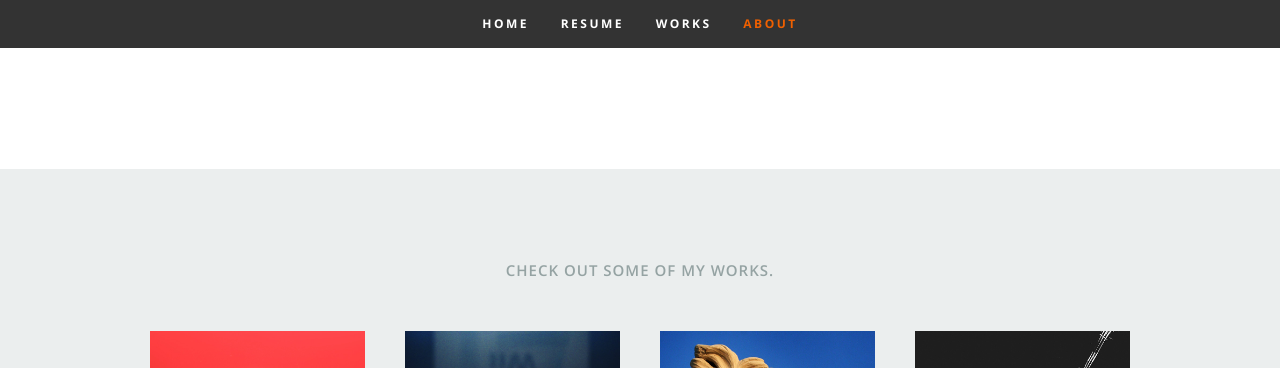
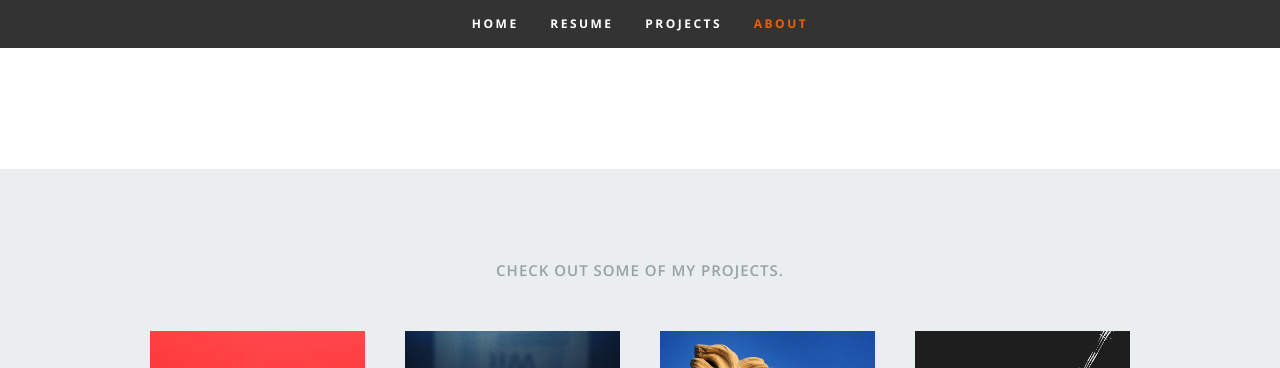
Before and after one commit to Alankrut/alankrut.github.io, a Jekyll site: the page index.html, which Jekyll copies as it is, in a window 1280 px wide and 900 px high, scrolled down 2773 px. Shown: the top 368 px of the window. Built offline with Jekyll 4.4.1, drawn with Linux system fonts in a browser that asks for light colours; nearby versions of some CDN libraries; some of the changed text lies outside the part shown.

Commit message:
Tidying up
Cleaned up formatting in index.html

```diff
--- a/index.html
+++ b/index.html
@@ -1,7 +1,8 @@
 <!DOCTYPE html>
 <!--[if lt IE 8 ]><html class="no-js ie ie7" lang="en"> <![endif]-->
 <!--[if IE 8 ]><html class="no-js ie ie8" lang="en"> <![endif]-->
-<!--[if (gte IE 8)|!(IE)]><!--><html class="no-js" lang="en"> <!--<![endif]-->
+<!--[if (gte IE 8)|!(IE)]><!-->
+<html class="no-js" lang="en"> <!--<![endif]-->
 <head>
 
    <!--- Basic Page Needs
@@ -37,24 +38,16 @@
    <!-- Header
    ================================================== -->
     <header id="home">
-
         <nav id="nav-wrap">
-
             <a class="mobile-btn" href="#nav-wrap" title="Show navigation">Show navigation</a>
             <a class="mobile-btn" href="#" title="Hide navigation">Hide navigation</a>
 
             <ul id="nav" class="nav">
                 <li class="current"><a class="smoothscroll" href="#home">Home</a></li>
                 <li><a class="smoothscroll" href="#resume">Resume</a></li>
-            <li><a class="smoothscroll" href="#portfolio">Works</a></li>
+                <li><a class="smoothscroll" href="#portfolio">Projects</a></li>
                 <li><a class="smoothscroll" href="#about">About</a></li>
-            <!--
-            <div align="right">
-                <li><a class="smoothscroll" href="#portfolio">Works</a></li>
-            </div>
-            -->
             </ul> <!-- end #nav -->
-
         </nav> <!-- end #nav-wrap -->
 
         <div class="row banner">
@@ -62,23 +55,19 @@
                 <h1 class="responsive-headline">Alankrut Patel</h1>
                 <h3>I'm a <span>software developer</span> that works primarily with <span>Java</span> and <span>Android</span>. I'm also a huge <span>techie</span> who strives to stay up to date with the newest technology. I can often be found tinkering with the latest gadgets. <br/>Go ahead and <a class="smoothscroll" href="#resume">scroll below</a>
                 to see more.</h3>
-            <hr />
+                <hr/>
                 <ul class="social">
-               <li><a href="#"><i class="fa fa-facebook"></i></a></li>
-               <li><a href="#"><i class="fa fa-twitter"></i></a></li>
-               <li><a href="#"><i class="fa fa-google-plus"></i></a></li>
-               <li><a href="#"><i class="fa fa-linkedin"></i></a></li>
-               <li><a href="#"><i class="fa fa-instagram"></i></a></li>
-               <li><a href="#"><i class="fa fa-dribbble"></i></a></li>
-               <li><a href="#"><i class="fa fa-skype"></i></a></li>
+                    <li><a href="https://www.linkedin.com/in/alanpatel/" title="LinkedIn"><i class="fa fa-linkedin"></i></a></li>
+                    <li><a href="https://github.com/Alankrut" title="GitHub"><i class="fa fa-github"></i></a></li>
+                    <li><a href="mailto:alankrut@gmail.com" title="Email"><i class="fa fa-envelope"></i></a></li>
+                    <li><a href="Resume.pdf" target="_blank" title="Resume"><i class="fa fa-file-text"></i></a></li>
                 </ul>
             </div>
         </div>
 
         <p class="scrolldown">
-         <a class="smoothscroll" href="#resume"><i class="icon-down-circle"></i></a>
+            <a class="smoothscroll" href="#resume" title="Scroll Down"><i class="icon-down-circle"></i></a>
         </p>
-
    </header> <!-- Header End -->
 
 
@@ -93,13 +82,9 @@
             <div class="three columns header-col">
                 <h1><span>Education</span></h1>
             </div>
-
             <div class="nine columns main-col">
-
                 <div class="row item">
-
                     <div class="twelve columns">
-
                       <h3>University of Texas at Dallas</h3>
                       <p class="info">B.S. in Computer Science <span>&bull;</span> <em class="date">Aug. 2012 - May 2015</em></p>
 
@@ -109,15 +94,10 @@
                       ultricies nec, pellentesque eu, pretium quis, sem. Nulla consequat massa quis enim.
                       Donec pede justo, fringilla vel, aliquet nec, vulputate eget, arcu. Nullam dictum felis eu pede mollis pretium.
                       </p>
-
                     </div>
-
                 </div> <!-- item end -->
-
             </div> <!-- main-col end -->
-
         </div> <!-- End Education -->
-
 
         <!-- Work
         ----------------------------------------------- -->
@@ -128,27 +108,23 @@
             </div>
 
             <div class="nine columns main-col">
-
                 <div class="row item">
-
                     <div class="twelve columns">
-
                         <h3>State Farm Insurance Company</h3>
                         <p class="info">Software Developer<span>&bull;</span> <em class="date">June 2015 - Present</em></p>
-                    <p>Sed ut perspiciatis unde omnis iste natus error sit voluptatem accusantium doloremque laudantium, totam rem aperiam, eaque ipsa quae ab illo inventore veritatis et quasi architecto beatae vitae dicta sunt explicabo. Nemo enim ipsam.</p>
+                        <p>
+                        Sed ut perspiciatis unde omnis iste natus error sit voluptatem accusantium doloremque laudantium, totam rem aperiam, eaque ipsa quae ab illo inventore veritatis et quasi architecto beatae vitae dicta sunt explicabo. Nemo enim ipsam.
+                        </p>
                         <ul>
                             <li>- Supported Java backend for a vehicle loan underwriting engine</li>
                             <li>- Provided business partners with detailed estimates for enhancements</li>
                             <li>- Worked closely with PL/SQL for debugging and test</li>
                             <li>- Maintained some Adobe ColdFusion components of the engine</li>
                         </ul>
-
                     </div>
-
                 </div> <!-- item end -->
 
                 <div class="row item">
-
                     <div class="twelve columns">
 
                         <h3>UTS Warranty</h3>
@@ -160,11 +136,8 @@
                                 <li>- Worked closely with MS SQL to ensure data integrity</li>
                             </ul>
                     </div>
-
                 </div> <!-- item end -->
-
             </div> <!-- main-col end -->
-
         </div> <!-- End Work -->
 
 
@@ -178,14 +151,11 @@
 
             <div class="nine columns main-col">
 
-            <p>Sed ut perspiciatis unde omnis iste natus error sit voluptatem accusantium doloremque laudantium, totam rem aperiam,
-            eaque ipsa quae ab illo inventore veritatis et quasi architecto beatae vitae dicta sunt explicabo. Nemo enim ipsam
-            voluptatem quia voluptas sit aspernatur aut odit aut fugit, sed quia consequuntur magni dolores eos qui ratione
-            voluptatem sequi nesciunt.
+                <p>
+                Sed ut perspiciatis unde omnis iste natus error sit voluptatem accusantium doloremque laudantium, totam rem aperiam, eaque ipsa quae ab illo inventore veritatis et quasi architecto beatae vitae dicta sunt explicabo. Nemo enim ipsam voluptatem quia voluptas sit aspernatur aut odit aut fugit, sed quia consequuntur magni dolores eos qui ratione voluptatem sequi nesciunt.
                 </p>
 
                 <div class="bars">
-
                     <ul class="skills">
                         <li><span class="bar-expand photoshop"></span><em>Photoshop</em></li>
                         <li><span class="bar-expand illustrator"></span><em>Illustrator</em></li>
@@ -194,32 +164,24 @@
                         <li><span class="bar-expand html5"></span><em>HTML5</em></li>
                         <li><span class="bar-expand jquery"></span><em>jQuery</em></li>
                     </ul>
-
                 </div><!-- end skill-bars -->
-
             </div> <!-- main-col end -->
-
         </div> <!-- End skills -->
-
     </section> <!-- Resume Section End-->
 
 
     <!-- Portfolio Section
     ================================================== -->
     <section id="portfolio">
-
         <div class="row">
-
             <div class="twelve columns collapsed">
 
-            <h1>Check Out Some of My Works.</h1>
+                <h1>Check Out Some of My Projects.</h1>
 
                 <!-- portfolio-wrapper -->
                 <div id="portfolio-wrapper" class="bgrid-quarters s-bgrid-thirds cf">
-
                     <div class="columns portfolio-item">
                         <div class="item-wrap">
-
                             <a href="#modal-01" title="">
                                 <img alt="" src="images/portfolio/coffee.jpg">
                                 <div class="overlay">
@@ -230,13 +192,10 @@
                                 </div>
                                 <div class="link-icon"><i class="icon-plus"></i></div>
                             </a>
-
                         </div>
                     </div> <!-- item end -->
-
                     <div class="columns portfolio-item">
                         <div class="item-wrap">
-
                             <a href="#modal-02" title="">
                                 <img alt="" src="images/portfolio/console.jpg">
                                 <div class="overlay">
@@ -247,13 +206,10 @@
                                 </div>
                                 <div class="link-icon"><i class="icon-plus"></i></div>
                             </a>
-
                         </div>
                     </div> <!-- item end -->
-
                     <div class="columns portfolio-item">
                         <div class="item-wrap">
-
                             <a href="#modal-03" title="">
                                 <img alt="" src="images/portfolio/judah.jpg">
                                 <div class="overlay">
@@ -264,13 +220,10 @@
                                 </div>
                                 <div class="link-icon"><i class="icon-plus"></i></div>
                             </a>
-
                         </div>
                     </div> <!-- item end -->
-
                     <div class="columns portfolio-item">
                         <div class="item-wrap">
-
                             <a href="#modal-04" title="">
                                 <img alt="" src="images/portfolio/into-the-light.jpg">
                                 <div class="overlay">
@@ -281,13 +234,10 @@
                                 </div>
                                 <div class="link-icon"><i class="icon-plus"></i></div>
                             </a>
-
                         </div>
                     </div> <!-- item end -->
-
                     <div class="columns portfolio-item">
                         <div class="item-wrap">
-
                             <a href="#modal-05" title="">
                                 <img alt="" src="images/portfolio/farmerboy.jpg">
                                 <div class="overlay">
@@ -298,13 +248,10 @@
                                 </div>
                                 <div class="link-icon"><i class="icon-plus"></i></div>
                             </a>
-
                         </div>
                     </div> <!-- item end -->
-
                     <div class="columns portfolio-item">
                         <div class="item-wrap">
-
                             <a href="#modal-06" title="">
                                 <img alt="" src="images/portfolio/girl.jpg">
                                 <div class="overlay">
@@ -315,13 +262,10 @@
                                 </div>
                                 <div class="link-icon"><i class="icon-plus"></i></div>
                             </a>
-
                         </div>
                     </div> <!-- item end -->
-
                     <div class="columns portfolio-item">
                         <div class="item-wrap">
-
                             <a href="#modal-07" title="">
                                 <img alt="" src="images/portfolio/origami.jpg">
                                 <div class="overlay">
@@ -332,13 +276,10 @@
                                 </div>
                                 <div class="link-icon"><i class="icon-plus"></i></div>
                             </a>
-
                         </div>
                     </div> <!-- item end -->
-
                     <div class="columns portfolio-item">
                         <div class="item-wrap">
-
                             <a href="#modal-08" title="">
                                 <img alt="" src="images/portfolio/retrocam.jpg">
                                 <div class="overlay">
@@ -349,191 +290,134 @@
                                 </div>
                                 <div class="link-icon"><i class="icon-plus"></i></div>
                             </a>
-
                         </div>
                     </div>  <!-- item end -->
-
                 </div> <!-- portfolio-wrapper end -->
 
             </div> <!-- twelve columns end -->
 
-
             <!-- Modal Popup
             --------------------------------------------------------------- -->
-
             <div id="modal-01" class="popup-modal mfp-hide">
-
                 <img class="scale-with-grid" src="images/portfolio/modals/m-coffee.jpg" alt="" />
-
                 <div class="description-box">
                     <h4>Coffee Cup</h4>
                     <p>Proin gravida nibh vel velit auctor aliquet. Aenean sollicitudin, lorem quis bibendum auctor, nisi elit consequat ipsum, nec sagittis sem nibh id elit.</p>
                     <span class="categories"><i class="fa fa-tag"></i>Branding, Webdesign</span>
                 </div>
-
                 <div class="link-box">
                     <a href="http://www.behance.net">Details</a>
                     <a class="popup-modal-dismiss">Close</a>
                 </div>
-
             </div><!-- modal-01 End -->
-
             <div id="modal-02" class="popup-modal mfp-hide">
-
                 <img class="scale-with-grid" src="images/portfolio/modals/m-console.jpg" alt="" />
-
                 <div class="description-box">
                     <h4>Console</h4>
                     <p>Proin gravida nibh vel velit auctor aliquet. Aenean sollicitudin, lorem quis bibendum auctor, nisi elit consequat ipsum, nec sagittis sem nibh id elit.</p>
                     <span class="categories"><i class="fa fa-tag"></i>Branding, Web Development</span>
                 </div>
-
                 <div class="link-box">
                     <a href="http://www.behance.net">Details</a>
                     <a class="popup-modal-dismiss">Close</a>
                 </div>
-
             </div><!-- modal-02 End -->
-
             <div id="modal-03" class="popup-modal mfp-hide">
-
                 <img class="scale-with-grid" src="images/portfolio/modals/m-judah.jpg" alt="" />
-
                 <div class="description-box">
                     <h4>Judah</h4>
                     <p>Proin gravida nibh vel velit auctor aliquet. Aenean sollicitudin, lorem quis bibendum auctor, nisi elit consequat ipsum, nec sagittis sem nibh id elit.</p>
                     <span class="categories"><i class="fa fa-tag"></i>Branding</span>
                 </div>
-
                 <div class="link-box">
                     <a href="http://www.behance.net">Details</a>
                     <a class="popup-modal-dismiss">Close</a>
                 </div>
-
             </div><!-- modal-03 End -->
-
             <div id="modal-04" class="popup-modal mfp-hide">
-
                 <img class="scale-with-grid" src="images/portfolio/modals/m-intothelight.jpg" alt="" />
-
                 <div class="description-box">
                     <h4>Into the Light</h4>
                     <p>Proin gravida nibh vel velit auctor aliquet. Aenean sollicitudin, lorem quis bibendum auctor, nisi elit consequat ipsum, nec sagittis sem nibh id elit.</p>
                     <span class="categories"><i class="fa fa-tag"></i>Photography</span>
                 </div>
-
                 <div class="link-box">
                     <a href="http://www.behance.net">Details</a>
                     <a class="popup-modal-dismiss">Close</a>
                 </div>
-
             </div><!-- modal-04 End -->
-
             <div id="modal-05" class="popup-modal mfp-hide">
-
                 <img class="scale-with-grid" src="images/portfolio/modals/m-farmerboy.jpg" alt="" />
-
                 <div class="description-box">
                     <h4>Farmer Boy</h4>
                     <p>Proin gravida nibh vel velit auctor aliquet. Aenean sollicitudin, lorem quis bibendum auctor, nisi elit consequat ipsum, nec sagittis sem nibh id elit.</p>
                     <span class="categories"><i class="fa fa-tag"></i>Branding, Webdesign</span>
                 </div>
-
                 <div class="link-box">
                     <a href="http://www.behance.net">Details</a>
                     <a class="popup-modal-dismiss">Close</a>
                 </div>
-
             </div><!-- modal-05 End -->
-
             <div id="modal-06" class="popup-modal mfp-hide">
-
                 <img class="scale-with-grid" src="images/portfolio/modals/m-girl.jpg" alt="" />
-
                 <div class="description-box">
                     <h4>Girl</h4>
                     <p>Proin gravida nibh vel velit auctor aliquet. Aenean sollicitudin, lorem quis bibendum auctor, nisi elit consequat ipsum, nec sagittis sem nibh id elit.</p>
                     <span class="categories"><i class="fa fa-tag"></i>Photography</span>
                 </div>
-
                 <div class="link-box">
                     <a href="http://www.behance.net">Details</a>
                     <a class="popup-modal-dismiss">Close</a>
                 </div>
-
             </div><!-- modal-06 End -->
-
             <div id="modal-07" class="popup-modal mfp-hide">
-
                 <img class="scale-with-grid" src="images/portfolio/modals/m-origami.jpg" alt="" />
-
                 <div class="description-box">
                     <h4>Origami</h4>
                     <p>Proin gravida nibh vel velit auctor aliquet. Aenean sollicitudin, lorem quis bibendum auctor, nisi elit consequat ipsum, nec sagittis sem nibh id elit.</p>
                     <span class="categories"><i class="fa fa-tag"></i>Branding, Illustration</span>
                 </div>
-
                 <div class="link-box">
                     <a href="http://www.behance.net">Details</a>
                     <a class="popup-modal-dismiss">Close</a>
                 </div>
-
             </div><!-- modal-07 End -->
-
             <div id="modal-08" class="popup-modal mfp-hide">
-
                 <img class="scale-with-grid" src="images/portfolio/modals/m-retrocam.jpg" alt="" />
-
                 <div class="description-box">
                     <h4>Retrocam</h4>
                     <p>Proin gravida nibh vel velit auctor aliquet. Aenean sollicitudin, lorem quis bibendum auctor, nisi elit consequat ipsum, nec sagittis sem nibh id elit.</p>
                     <span class="categories"><i class="fa fa-tag"></i>Webdesign, Photography</span>
                 </div>
-
                 <div class="link-box">
                     <a href="http://www.behance.net">Details</a>
                     <a class="popup-modal-dismiss">Close</a>
                 </div>
-
-	      </div><!-- modal-01 End -->
-
-
+            </div><!-- modal-08 End -->
         </div> <!-- row End -->
-
     </section> <!-- Portfolio Section End-->
 
     <!-- About Section
     ================================================== -->
     <section id="about">
-
         <div class="row">
-
             <div class="eight columns">
 
                 <h2>About Me</h2>
-
-            <p>Sed ut perspiciatis unde omnis iste natus error sit voluptatem accusantium doloremque laudantium, totam rem aperiam,
-            eaque ipsa quae ab illo inventore veritatis et quasi architecto beatae vitae dicta sunt explicabo. Nemo enim ipsam
-            voluptatem quia voluptas sit aspernatur aut odit aut fugit, sed quia consequuntur magni dolores eos qui ratione
-            voluptatem sequi nesciunt. Neque porro quisquam est, qui dolorem ipsum quia dolor sit amet, consectetur, adipisci velit,
-            sed quia non numquam eius modi tempora incidunt ut labore et dolore magnam aliquam quaerat voluptatem.
-            Ut enim ad minima veniam, quis nostrum exercitationem ullam corporis suscipit laboriosam.
+                <p>
+                    Sed ut perspiciatis unde omnis iste natus error sit voluptatem accusantium doloremque laudantium, totam rem aperiam, eaque ipsa quae ab illo inventore veritatis et quasi architecto beatae vitae dicta sunt explicabo. Nemo enim ipsam voluptatem quia voluptas sit aspernatur aut odit aut fugit, sed quia consequuntur magni dolores eos qui ratione voluptatem sequi nesciunt. Neque porro quisquam est, qui dolorem ipsum quia dolor sit amet, consectetur, adipisci velit, sed quia non numquam eius modi tempora incidunt ut labore et dolore magnam aliquam quaerat voluptatem. Ut enim ad minima veniam, quis nostrum exercitationem ullam corporis suscipit laboriosam.
                 </p>
 
                 <div class="row">
-
                     <div class="columns download">
                         <p>
                             <a href="Resume.pdf" target="_blank" class="button"><i class="fa fa-download"></i>Download Resume</a>
                         </p>
                     </div>
-
                 </div> <!-- end row -->
-
             </div> <!-- end .main-col -->
 
             <aside class="four columns footer-widgets">
-
                 <div class="widget widget_contact">
                     <h4>Email</h4>
                     <p class="address">
@@ -550,43 +434,28 @@
                         <a href="https://github.com/alankrut">@Alankrut</a>
                     </p>
                 </div>
-
             </aside>
-
         </div>
-
     </section> <!-- Contact Section End-->
-
 
     <!-- footer
     ================================================== -->
     <footer>
-
         <div class="row">
-
             <div class="twelve columns">
-
                 <ul class="social-links">
-               <li><a href="#"><i class="fa fa-facebook"></i></a></li>
-               <li><a href="#"><i class="fa fa-twitter"></i></a></li>
-               <li><a href="#"><i class="fa fa-google-plus"></i></a></li>
-               <li><a href="#"><i class="fa fa-linkedin"></i></a></li>
-               <li><a href="#"><i class="fa fa-instagram"></i></a></li>
-               <li><a href="#"><i class="fa fa-dribbble"></i></a></li>
-               <li><a href="#"><i class="fa fa-skype"></i></a></li>
+                    <li><a href="https://www.linkedin.com/in/alanpatel/" title="LinkedIn"><i class="fa fa-linkedin"></i></a></li>
+                    <li><a href="https://github.com/Alankrut" title="GitHub"><i class="fa fa-github"></i></a></li>
+                    <li><a href="mailto:alankrut@gmail.com" title="Email"><i class="fa fa-envelope"></i></a></li>
+                    <li><a href="Resume.pdf" target="_blank" title="Resume"><i class="fa fa-file-text"></i></a></li>
                 </ul>
-
                 <ul class="copyright">
-               <li>&copy; Copyright 2014 CeeVee</li>
+                    <li>&copy; Copyright 2017 CeeVee</li>
                     <li>Design by <a title="Styleshout" href="http://www.styleshout.com/">Styleshout</a></li>
                 </ul>
-
             </div>
-
             <div id="go-top"><a class="smoothscroll" title="Back to Top" href="#home"><i class="icon-up-open"></i></a></div>
-
         </div>
-
     </footer> <!-- Footer End-->
 
     <!-- Java Script
@@ -594,13 +463,11 @@
     <script src="http://ajax.googleapis.com/ajax/libs/jquery/1.10.2/jquery.min.js"></script>
     <script>window.jQuery || document.write('<script src="js/jquery-1.10.2.min.js"><\/script>')</script>
     <script type="text/javascript" src="js/jquery-migrate-1.2.1.min.js"></script>
-
     <script src="js/jquery.flexslider.js"></script>
     <script src="js/waypoints.js"></script>
     <script src="js/jquery.fittext.js"></script>
     <script src="js/magnific-popup.js"></script>
     <script src="js/init.js"></script>
-
 </body>
 
 </html>
```
Lines whose indentation alone changed are shown as unchanged.
